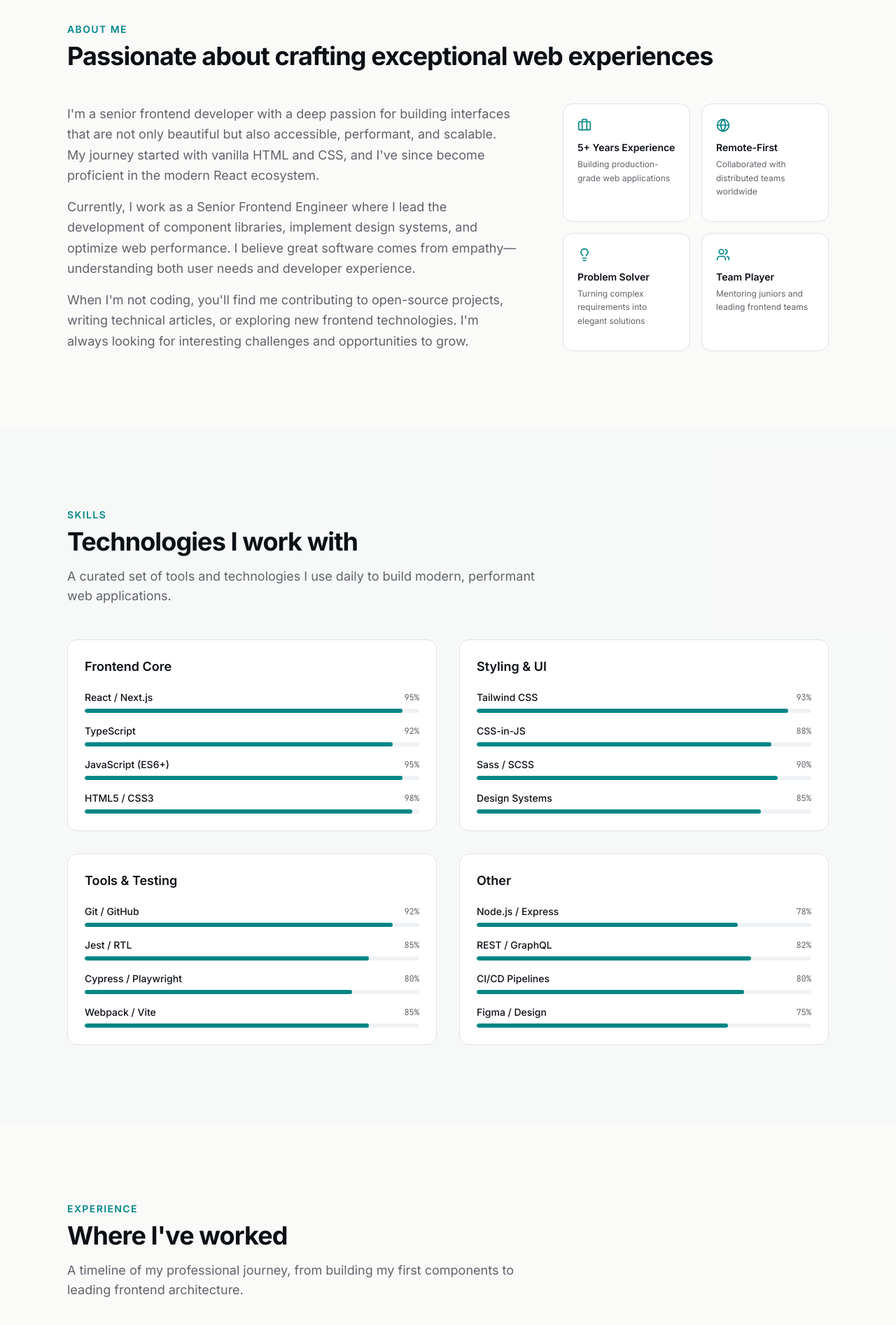
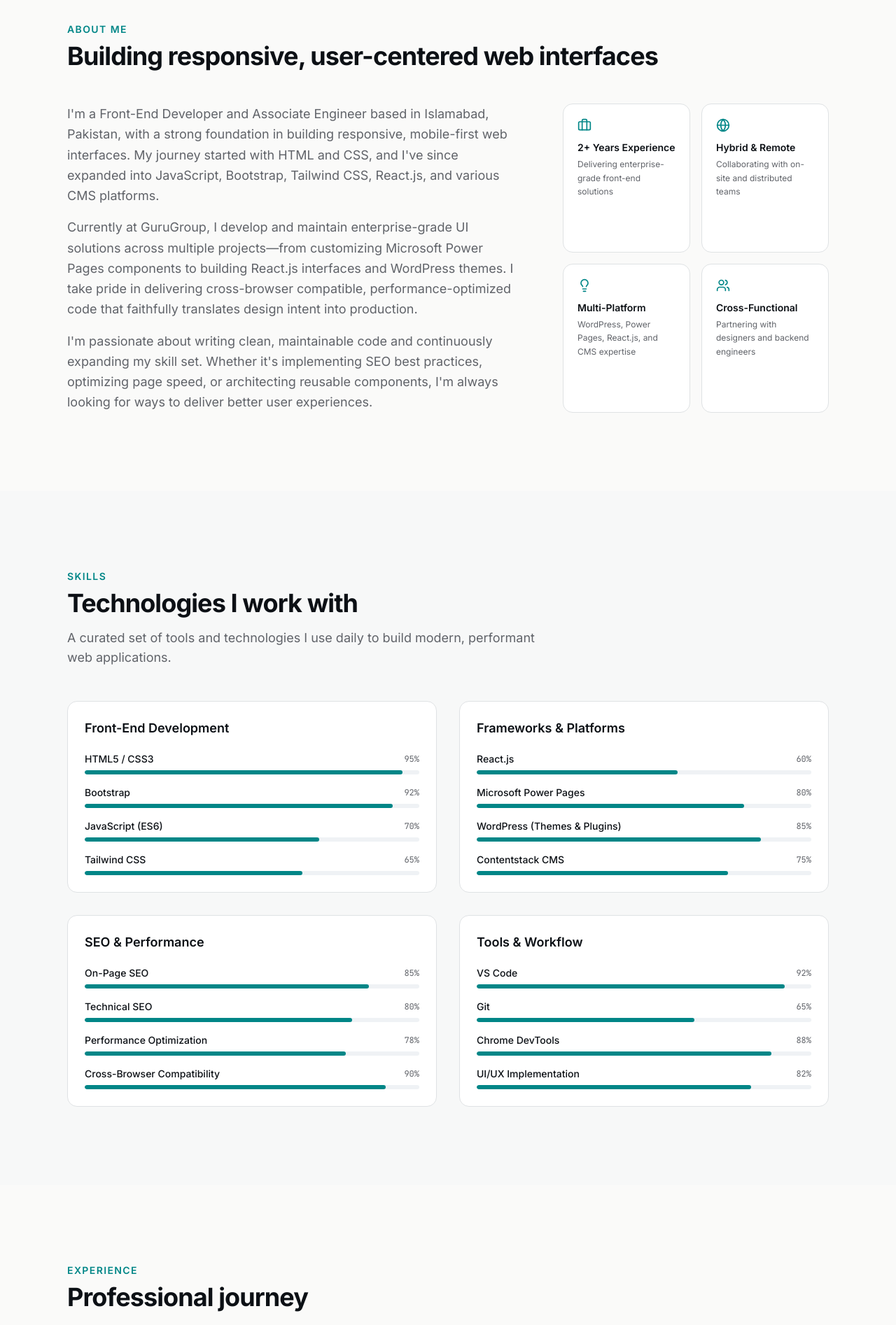
Before and after one commit to wasimakram-turk/v0-portfolio-website-creation, a Next.js app: page / in a window 1280 px wide. Shown: the part 880-2774 px from the top of the page at 70% size. Built offline with nearby package versions, Linux system fonts and the light colour scheme.

Commit message:
feat: update CV data with Wasim's professional details\n\nReplace all placeholder content with real CV information and refined wording.

```diff
--- a/app/layout.tsx
+++ b/app/layout.tsx
@@ -15,22 +15,26 @@ const jetbrainsMono = JetBrains_Mono({
 })
 
 export const metadata: Metadata = {
-  title: 'Alex Chen | Senior Frontend Developer',
+  title: 'Wasim Akram | Front-End Developer & Associate Engineer',
   description:
-    'Portfolio of Alex Chen, a senior frontend developer specializing in building exceptional digital experiences with React, Next.js, and TypeScript.',
+    'Portfolio of Wasim Akram, a front-end developer and associate engineer building responsive, high-performance web interfaces with HTML5, CSS3, Bootstrap, JavaScript, and React.js.',
   keywords: [
     'frontend developer',
+    'html5',
+    'css3',
+    'bootstrap',
+    'javascript',
     'react',
-    'next.js',
-    'typescript',
+    'wordpress',
+    'power pages',
     'portfolio',
     'web developer',
   ],
-  authors: [{ name: 'Alex Chen' }],
+  authors: [{ name: 'Wasim Akram' }],
   openGraph: {
-    title: 'Alex Chen | Senior Frontend Developer',
+    title: 'Wasim Akram | Front-End Developer & Associate Engineer',
     description:
-      'Senior frontend developer specializing in building exceptional digital experiences.',
+      'Front-end developer specializing in responsive, mobile-first web interfaces and enterprise UI solutions.',
     type: 'website',
   },
   icons: {
--- a/components/portfolio/about-section.tsx
+++ b/components/portfolio/about-section.tsx
@@ -6,23 +6,23 @@ import { Briefcase, Globe, Lightbulb, Users } from "lucide-react"
 const highlights = [
   {
     icon: Briefcase,
-    label: "5+ Years Experience",
-    description: "Building production-grade web applications",
+    label: "2+ Years Experience",
+    description: "Delivering enterprise-grade front-end solutions",
   },
   {
     icon: Globe,
-    label: "Remote-First",
-    description: "Collaborated with distributed teams worldwide",
+    label: "Hybrid & Remote",
+    description: "Collaborating with on-site and distributed teams",
   },
   {
     icon: Lightbulb,
-    label: "Problem Solver",
-    description: "Turning complex requirements into elegant solutions",
+    label: "Multi-Platform",
+    description: "WordPress, Power Pages, React.js, and CMS expertise",
   },
   {
     icon: Users,
-    label: "Team Player",
-    description: "Mentoring juniors and leading frontend teams",
+    label: "Cross-Functional",
+    description: "Partnering with designers and backend engineers",
   },
 ]
 
@@ -34,30 +34,33 @@ export function AboutSection() {
           About Me
         </p>
         <h2 className="mb-6 text-3xl font-bold tracking-tight text-foreground md:text-4xl text-balance">
-          Passionate about crafting exceptional web experiences
+          Building responsive, user-centered web interfaces
         </h2>
       </div>
 
       <div className="flex flex-col gap-12 lg:flex-row lg:gap-16">
         <div className="flex-1">
           <p className="mb-4 text-base leading-relaxed text-muted-foreground lg:text-lg">
-            I{"'"}m a senior frontend developer with a deep passion for building
-            interfaces that are not only beautiful but also accessible,
-            performant, and scalable. My journey started with vanilla HTML and
-            CSS, and I{"'"}ve since become proficient in the modern React
-            ecosystem.
+            I{"'"}m a Front-End Developer and Associate Engineer based in
+            Islamabad, Pakistan, with a strong foundation in building
+            responsive, mobile-first web interfaces. My journey started with
+            HTML and CSS, and I{"'"}ve since expanded into JavaScript, Bootstrap,
+            Tailwind CSS, React.js, and various CMS platforms.
           </p>
           <p className="mb-4 text-base leading-relaxed text-muted-foreground lg:text-lg">
-            Currently, I work as a Senior Frontend Engineer where I lead the
-            development of component libraries, implement design systems, and
-            optimize web performance. I believe great software comes from
-            empathy{"—"}understanding both user needs and developer experience.
+            Currently at GuruGroup, I develop and maintain enterprise-grade UI
+            solutions across multiple projects{"—"}from customizing Microsoft
+            Power Pages components to building React.js interfaces and
+            WordPress themes. I take pride in delivering cross-browser
+            compatible, performance-optimized code that faithfully translates
+            design intent into production.
           </p>
           <p className="text-base leading-relaxed text-muted-foreground lg:text-lg">
-            When I{"'"}m not coding, you{"'"}ll find me contributing to
-            open-source projects, writing technical articles, or exploring new
-            frontend technologies. I{"'"}m always looking for interesting
-            challenges and opportunities to grow.
+            I{"'"}m passionate about writing clean, maintainable code and
+            continuously expanding my skill set. Whether it{"'"}s implementing
+            SEO best practices, optimizing page speed, or architecting
+            reusable components, I{"'"}m always looking for ways to deliver
+            better user experiences.
           </p>
         </div>
 
--- a/components/portfolio/contact-section.tsx
+++ b/components/portfolio/contact-section.tsx
@@ -2,12 +2,14 @@
 
 import { useState } from "react"
 import { SectionWrapper } from "./section-wrapper"
-import { Mail, MapPin, Send, Github, Linkedin, Twitter } from "lucide-react"
+import { Mail, MapPin, Send, Linkedin } from "lucide-react"
 
 const socialLinks = [
-  { icon: Github, label: "GitHub", href: "#" },
-  { icon: Linkedin, label: "LinkedIn", href: "#" },
-  { icon: Twitter, label: "Twitter", href: "#" },
+  {
+    icon: Linkedin,
+    label: "LinkedIn",
+    href: "https://www.linkedin.com/in/wasim-akram-turk",
+  },
 ]
 
 export function ContactSection() {
@@ -127,15 +129,15 @@ export function ContactSection() {
             </h3>
             <div className="flex flex-col gap-4">
               <a
-                href="mailto:alex@example.com"
+                href="mailto:eng.wasimakram@live.com"
                 className="flex items-center gap-3 text-sm text-muted-foreground transition-colors hover:text-foreground"
               >
                 <Mail className="h-4 w-4 text-primary" />
-                alex@example.com
+                eng.wasimakram@live.com
               </a>
               <div className="flex items-center gap-3 text-sm text-muted-foreground">
                 <MapPin className="h-4 w-4 text-primary" />
-                San Francisco, CA
+                Islamabad, Pakistan
               </div>
             </div>
           </div>
@@ -163,8 +165,8 @@ export function ContactSection() {
               Currently open to
             </p>
             <p className="mt-1 text-sm text-muted-foreground">
-              Full-time positions, freelance projects, and consulting
-              opportunities.
+              Full-time positions, contract roles, and freelance front-end
+              development projects.
             </p>
           </div>
         </div>
--- a/components/portfolio/education-section.tsx
+++ b/components/portfolio/education-section.tsx
@@ -5,19 +5,19 @@ import { GraduationCap, Award } from "lucide-react"
 
 const education = [
   {
-    degree: "B.Sc. Computer Science",
-    institution: "University of Technology",
-    period: "2015 - 2019",
+    degree: "BS in Computer Science",
+    institution: "Federal Urdu University, Islamabad, Pakistan",
+    period: "2011",
     description:
-      "Graduated with honors. Focused on software engineering, algorithms, and human-computer interaction. Final thesis on progressive web application performance optimization.",
+      "Majored in Software Systems. Final year project: Medical Information Exchange (MIE) built with .NET Framework 4.0 using ASP.NET and C#.NET.",
   },
 ]
 
 const certifications = [
-  "Meta Frontend Developer Professional Certificate",
-  "AWS Certified Cloud Practitioner",
-  "Google UX Design Certificate",
-  "JavaScript Algorithms & Data Structures (freeCodeCamp)",
+  "Responsive Web Design & Mobile-First Development",
+  "Cross-Browser Compatibility Testing & Optimization",
+  "On-Page & Technical SEO Implementation",
+  "UI/UX Implementation & Design Collaboration",
 ]
 
 export function EducationSection() {
@@ -28,7 +28,7 @@ export function EducationSection() {
           Education
         </p>
         <h2 className="mb-4 text-3xl font-bold tracking-tight text-foreground md:text-4xl text-balance">
-          Education & Certifications
+          Education & Core Competencies
         </h2>
       </div>
 
@@ -68,7 +68,7 @@ export function EducationSection() {
         <div>
           <h3 className="mb-4 flex items-center gap-2 text-lg font-semibold text-foreground">
             <Award className="h-5 w-5 text-primary" />
-            Certifications
+            Core Competencies
           </h3>
           <div className="rounded-xl border border-border bg-card p-6">
             <ul className="flex flex-col gap-3">
--- a/components/portfolio/experience-section.tsx
+++ b/components/portfolio/experience-section.tsx
@@ -1,44 +1,23 @@
 "use client"
 
 import { SectionWrapper } from "./section-wrapper"
-import { ExternalLink } from "lucide-react"
+import { Building2, Calendar } from "lucide-react"
 
 const experiences = [
   {
-    role: "Senior Frontend Engineer",
-    company: "TechCorp Inc.",
-    companyUrl: "#",
-    period: "2023 - Present",
+    role: "Associate Engineer",
+    company: "GuruGroup",
+    period: "April 2024 - Present",
     description:
-      "Leading frontend architecture for a SaaS platform serving 50K+ users. Spearheaded migration from CRA to Next.js, improving performance scores by 40%. Built and maintained a shared component library used across 5 products.",
-    technologies: ["React", "Next.js", "TypeScript", "Tailwind CSS", "Storybook"],
-  },
-  {
-    role: "Frontend Developer",
-    company: "Digital Agency Co.",
-    companyUrl: "#",
-    period: "2021 - 2023",
-    description:
-      "Developed responsive web applications for enterprise clients across fintech, healthcare, and e-commerce. Implemented complex data visualization dashboards and optimized Core Web Vitals, achieving 95+ Lighthouse scores.",
-    technologies: ["React", "TypeScript", "GraphQL", "Styled Components", "Jest"],
-  },
-  {
-    role: "Junior Frontend Developer",
-    company: "StartupHub",
-    companyUrl: "#",
-    period: "2019 - 2021",
-    description:
-      "Built consumer-facing features for a social platform with 100K+ MAU. Collaborated closely with designers to implement pixel-perfect UIs and contributed to establishing frontend best practices and code review processes.",
-    technologies: ["React", "JavaScript", "Redux", "SCSS", "Cypress"],
-  },
-  {
-    role: "Web Developer Intern",
-    company: "CreativeStudio",
-    companyUrl: "#",
-    period: "2019 (6 months)",
-    description:
-      "Assisted in building responsive marketing websites and landing pages. Gained hands-on experience with modern JavaScript frameworks and version control workflows.",
-    technologies: ["HTML", "CSS", "JavaScript", "Vue.js", "Git"],
+      "Developing and maintaining responsive, mobile-first web interfaces for enterprise clients across multiple concurrent projects.",
+    highlights: [
+      "Build and maintain responsive, mobile-first web interfaces using HTML5, CSS3, and Bootstrap, ensuring UI consistency across all devices",
+      "Customize and style Microsoft Power Pages components to support low-code business solutions",
+      "Contribute to React.js component development, handling state management and building reusable UI modules",
+      "Ensure cross-browser compatibility across Chrome, Firefox, and Edge for all deliverables",
+      "Collaborate closely with designers and backend teams to translate UI requirements into production-ready code",
+      "Work in a hybrid setup, coordinating with remote and on-site teams across multiple projects simultaneously",
+    ],
   },
 ]
 
@@ -50,61 +29,56 @@ export function ExperienceSection() {
           Experience
         </p>
         <h2 className="mb-4 text-3xl font-bold tracking-tight text-foreground md:text-4xl text-balance">
-          Where I{"'"}ve worked
+          Professional journey
         </h2>
         <p className="max-w-2xl text-base text-muted-foreground lg:text-lg">
-          A timeline of my professional journey, from building my first
-          components to leading frontend architecture.
+          Building enterprise-grade front-end solutions and delivering
+          high-quality web experiences for diverse clients.
         </p>
       </div>
 
       <div className="relative">
         {/* Timeline line */}
-        <div className="absolute left-0 top-0 hidden h-full w-px bg-border md:left-[140px] md:block" />
+        <div className="absolute top-0 bottom-0 left-4 w-px bg-border md:left-8" />
 
-        <div className="flex flex-col gap-10">
+        <div className="flex flex-col gap-8">
           {experiences.map((exp, index) => (
-            <div key={index} className="group relative flex flex-col gap-3 md:flex-row md:gap-12">
-              {/* Period */}
-              <div className="flex-shrink-0 md:w-[140px] md:text-right">
-                <span className="text-sm font-mono text-muted-foreground">
-                  {exp.period}
-                </span>
+            <div key={index} className="group relative flex gap-6 md:gap-10">
+              {/* Timeline dot */}
+              <div className="relative z-10 flex h-8 w-8 flex-shrink-0 items-center justify-center rounded-full border-2 border-primary bg-background md:h-16 md:w-16">
+                <Building2 className="h-3.5 w-3.5 text-primary md:h-6 md:w-6" />
               </div>
 
-              {/* Timeline dot */}
-              <div className="absolute left-[-5px] top-1.5 hidden h-[10px] w-[10px] rounded-full border-2 border-primary bg-background transition-colors group-hover:bg-primary md:left-[136px] md:block" />
-
-              {/* Content */}
+              {/* Content card */}
               <div className="flex-1 rounded-xl border border-border bg-card p-6 transition-all group-hover:border-primary/30 group-hover:shadow-md">
-                <div className="mb-3 flex flex-col gap-1 sm:flex-row sm:items-center sm:gap-3">
-                  <h3 className="text-lg font-semibold text-foreground">
-                    {exp.role}
-                  </h3>
-                  <span className="hidden text-muted-foreground sm:inline">
-                    {"·"}
-                  </span>
-                  <a
-                    href={exp.companyUrl}
-                    className="inline-flex items-center gap-1 text-sm font-medium text-primary transition-colors hover:text-primary/80"
-                  >
-                    {exp.company}
-                    <ExternalLink className="h-3 w-3" />
-                  </a>
+                <div className="mb-3 flex flex-col gap-2 sm:flex-row sm:items-center sm:justify-between">
+                  <div>
+                    <h3 className="text-lg font-semibold text-foreground">
+                      {exp.role}
+                    </h3>
+                    <p className="text-sm font-medium text-primary">
+                      {exp.company}
+                    </p>
+                  </div>
+                  <div className="flex items-center gap-1.5 text-xs font-mono text-muted-foreground">
+                    <Calendar className="h-3.5 w-3.5" />
+                    {exp.period}
+                  </div>
                 </div>
                 <p className="mb-4 text-sm leading-relaxed text-muted-foreground">
                   {exp.description}
                 </p>
-                <div className="flex flex-wrap gap-2">
-                  {exp.technologies.map((tech) => (
-                    <span
-                      key={tech}
-                      className="rounded-full bg-primary/10 px-3 py-1 text-xs font-medium text-primary"
+                <ul className="flex flex-col gap-2">
+                  {exp.highlights.map((highlight, i) => (
+                    <li
+                      key={i}
+                      className="flex items-start gap-2.5 text-sm text-muted-foreground"
                     >
-                      {tech}
-                    </span>
+                      <span className="mt-2 h-1 w-1 flex-shrink-0 rounded-full bg-primary" />
+                      {highlight}
+                    </li>
                   ))}
-                </div>
+                </ul>
               </div>
             </div>
           ))}
--- a/components/portfolio/footer.tsx
+++ b/components/portfolio/footer.tsx
@@ -1,6 +1,6 @@
 "use client"
 
-import { Code2, Github, Linkedin, Twitter, Heart } from "lucide-react"
+import { Code2, Linkedin, Heart } from "lucide-react"
 
 const footerLinks = [
   { label: "About", href: "#about" },
@@ -11,9 +11,11 @@ const footerLinks = [
 ]
 
 const socialLinks = [
-  { icon: Github, label: "GitHub", href: "#" },
-  { icon: Linkedin, label: "LinkedIn", href: "#" },
-  { icon: Twitter, label: "Twitter", href: "#" },
+  {
+    icon: Linkedin,
+    label: "LinkedIn",
+    href: "https://www.linkedin.com/in/wasim-akram-turk",
+  },
 ]
 
 export function Footer() {
@@ -31,11 +33,11 @@ export function Footer() {
             >
               <Code2 className="h-5 w-5 text-primary" />
               <span className="text-base font-semibold tracking-tight">
-                Alex Chen
+                Wasim Akram
               </span>
             </a>
             <p className="text-sm text-muted-foreground">
-              Senior Frontend Developer
+              Front-End Developer & Associate Engineer
             </p>
           </div>
 
@@ -70,7 +72,7 @@ export function Footer() {
         {/* Bottom Bar */}
         <div className="mt-8 border-t border-border pt-6">
           <p className="flex items-center justify-center gap-1 text-center text-xs text-muted-foreground">
-            {currentYear} Alex Chen. Built with
+            {currentYear} Wasim Akram. Built with
             <Heart className="h-3 w-3 text-primary" />
             using Next.js & Tailwind CSS
           </p>
--- a/components/portfolio/header.tsx
+++ b/components/portfolio/header.tsx
@@ -47,7 +47,7 @@ export function Header() {
         >
           <Code2 className="h-6 w-6 text-primary" />
           <span className="text-lg font-semibold tracking-tight">
-            {"AC"}
+            {"WA"}
           </span>
         </a>
 
--- a/components/portfolio/projects-section.tsx
+++ b/components/portfolio/projects-section.tsx
@@ -2,44 +2,40 @@
 
 import Image from "next/image"
 import { SectionWrapper } from "./section-wrapper"
-import { ExternalLink, Github } from "lucide-react"
+import { ExternalLink } from "lucide-react"
 
 const projects = [
   {
-    title: "ShopFlow",
+    title: "Ultimate Works (Enterprise HR & Payroll)",
     description:
-      "A modern e-commerce platform with real-time inventory management, dynamic filtering, and a seamless checkout flow. Built for performance with SSR and optimistic UI updates.",
+      "Developed the front-end UI for a multi-module enterprise HR and payroll application. Designed dashboards and role-specific pages to streamline workforce management across the organization.",
     image: "/images/project-1.jpg",
-    technologies: ["Next.js", "TypeScript", "Stripe", "Tailwind CSS"],
+    technologies: ["React.js", "Bootstrap", "Custom CSS"],
     liveUrl: "#",
-    githubUrl: "#",
   },
   {
-    title: "InsightDash",
+    title: "Trillora (Power Pages Solution)",
     description:
-      "Analytics dashboard for SaaS metrics with interactive charts, real-time data streaming, and customizable widget layouts. Features dark mode and responsive design.",
+      "Implemented the front-end UI for a packaging company's business data visualization platform. Customized Microsoft Power Pages with responsive layouts and clean data presentation.",
     image: "/images/project-2.jpg",
-    technologies: ["React", "D3.js", "WebSocket", "Styled Components"],
+    technologies: ["Power Pages", "HTML", "CSS", "Bootstrap"],
     liveUrl: "#",
-    githubUrl: "#",
   },
   {
-    title: "ConnectHub",
+    title: "WindowNation (USA)",
     description:
-      "Social platform with real-time messaging, user feeds, and content discovery. Implements infinite scroll, image optimization, and accessibility-first design.",
+      "Developed custom WordPress front-end pages for a leading US-based window and door company. Coordinated closely with backend developers to ensure seamless layout integration.",
     image: "/images/project-3.jpg",
-    technologies: ["Next.js", "GraphQL", "Prisma", "PostgreSQL"],
+    technologies: ["WordPress", "HTML", "CSS", "Bootstrap"],
     liveUrl: "#",
-    githubUrl: "#",
   },
   {
-    title: "TaskBoard Pro",
+    title: "Corporate Websites Portfolio",
     description:
-      "Kanban-style project management app with drag-and-drop, real-time collaboration, and team workspaces. Built with a focus on smooth animations and keyboard navigation.",
+      "Built and maintained corporate websites for international clients including CecilHub (Australia) and Crystal Consulting Group (UAE), as well as multiple marketing sites across the GuruGroup network.",
     image: "/images/project-4.jpg",
-    technologies: ["React", "TypeScript", "DnD Kit", "Supabase"],
+    technologies: ["WordPress", "HTML", "CSS", "Bootstrap", "Tailwind"],
     liveUrl: "#",
-    githubUrl: "#",
   },
 ]
 
@@ -54,8 +50,8 @@ export function ProjectsSection() {
           Selected work
         </h2>
         <p className="max-w-2xl text-base text-muted-foreground lg:text-lg">
-          A selection of projects that showcase my approach to building
-          thoughtful, well-crafted digital products.
+          Enterprise applications, CMS platforms, and corporate websites
+          delivered for clients across the USA, Australia, and the UAE.
         </p>
       </div>
 
@@ -104,14 +100,7 @@ export function ProjectsSection() {
                   className="inline-flex items-center gap-1.5 text-sm font-medium text-primary transition-colors hover:text-primary/80"
                 >
                   <ExternalLink className="h-4 w-4" />
-                  Live Demo
-                </a>
-                <a
-                  href={project.githubUrl}
-                  className="inline-flex items-center gap-1.5 text-sm font-medium text-muted-foreground transition-colors hover:text-foreground"
-                >
-                  <Github className="h-4 w-4" />
-                  Source
+                  View Project
                 </a>
               </div>
             </div>
--- a/components/portfolio/skills-section.tsx
+++ b/components/portfolio/skills-section.tsx
@@ -4,39 +4,39 @@ import { SectionWrapper } from "./section-wrapper"
 
 const skillCategories = [
   {
-    title: "Frontend Core",
+    title: "Front-End Development",
     skills: [
-      { name: "React / Next.js", level: 95 },
-      { name: "TypeScript", level: 92 },
-      { name: "JavaScript (ES6+)", level: 95 },
-      { name: "HTML5 / CSS3", level: 98 },
+      { name: "HTML5 / CSS3", level: 95 },
+      { name: "Bootstrap", level: 92 },
+      { name: "JavaScript (ES6)", level: 70 },
+      { name: "Tailwind CSS", level: 65 },
     ],
   },
   {
-    title: "Styling & UI",
+    title: "Frameworks & Platforms",
     skills: [
-      { name: "Tailwind CSS", level: 93 },
-      { name: "CSS-in-JS", level: 88 },
-      { name: "Sass / SCSS", level: 90 },
-      { name: "Design Systems", level: 85 },
+      { name: "React.js", level: 60 },
+      { name: "Microsoft Power Pages", level: 80 },
+      { name: "WordPress (Themes & Plugins)", level: 85 },
+      { name: "Contentstack CMS", level: 75 },
     ],
   },
   {
-    title: "Tools & Testing",
+    title: "SEO & Performance",
     skills: [
-      { name: "Git / GitHub", level: 92 },
-      { name: "Jest / RTL", level: 85 },
-      { name: "Cypress / Playwright", level: 80 },
-      { name: "Webpack / Vite", level: 85 },
+      { name: "On-Page SEO", level: 85 },
+      { name: "Technical SEO", level: 80 },
+      { name: "Performance Optimization", level: 78 },
+      { name: "Cross-Browser Compatibility", level: 90 },
     ],
   },
   {
-    title: "Other",
+    title: "Tools & Workflow",
     skills: [
-      { name: "Node.js / Express", level: 78 },
-      { name: "REST / GraphQL", level: 82 },
-      { name: "CI/CD Pipelines", level: 80 },
-      { name: "Figma / Design", level: 75 },
+      { name: "VS Code", level: 92 },
+      { name: "Git", level: 65 },
+      { name: "Chrome DevTools", level: 88 },
+      { name: "UI/UX Implementation", level: 82 },
     ],
   },
 ]
```
Also changed, not shown: components/portfolio/hero-section.tsx (+7 -5 lines), 1 other file (tests, documents, lock files or other folders).
